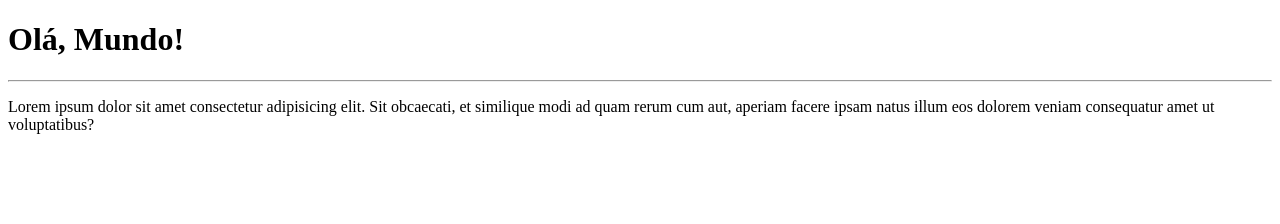
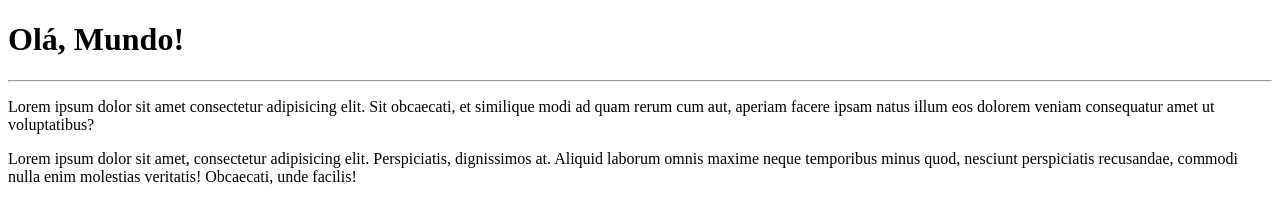
Before and after one commit to g-filipe/Ola-Mundo, a plain HTML site: page site-exemplo/index.html in a window 1280 px wide. Drawn offline with Linux system fonts and the light colour scheme.

Commit message:
Adição de novo parágrafo

```diff
--- a/site-exemplo/index.html
+++ b/site-exemplo/index.html
@@ -10,5 +10,6 @@
     <h1>Olá, Mundo!</h1>
     <hr>
     <p>Lorem ipsum dolor sit amet consectetur adipisicing elit. Sit obcaecati, et similique modi ad quam rerum cum aut, aperiam facere ipsam natus illum eos dolorem veniam consequatur amet ut voluptatibus?</p>
+    <p>Lorem ipsum dolor sit amet, consectetur adipisicing elit. Perspiciatis, dignissimos at. Aliquid laborum omnis maxime neque temporibus minus quod, nesciunt perspiciatis recusandae, commodi nulla enim molestias veritatis! Obcaecati, unde facilis!</p>
 </body>
 </html>
```
